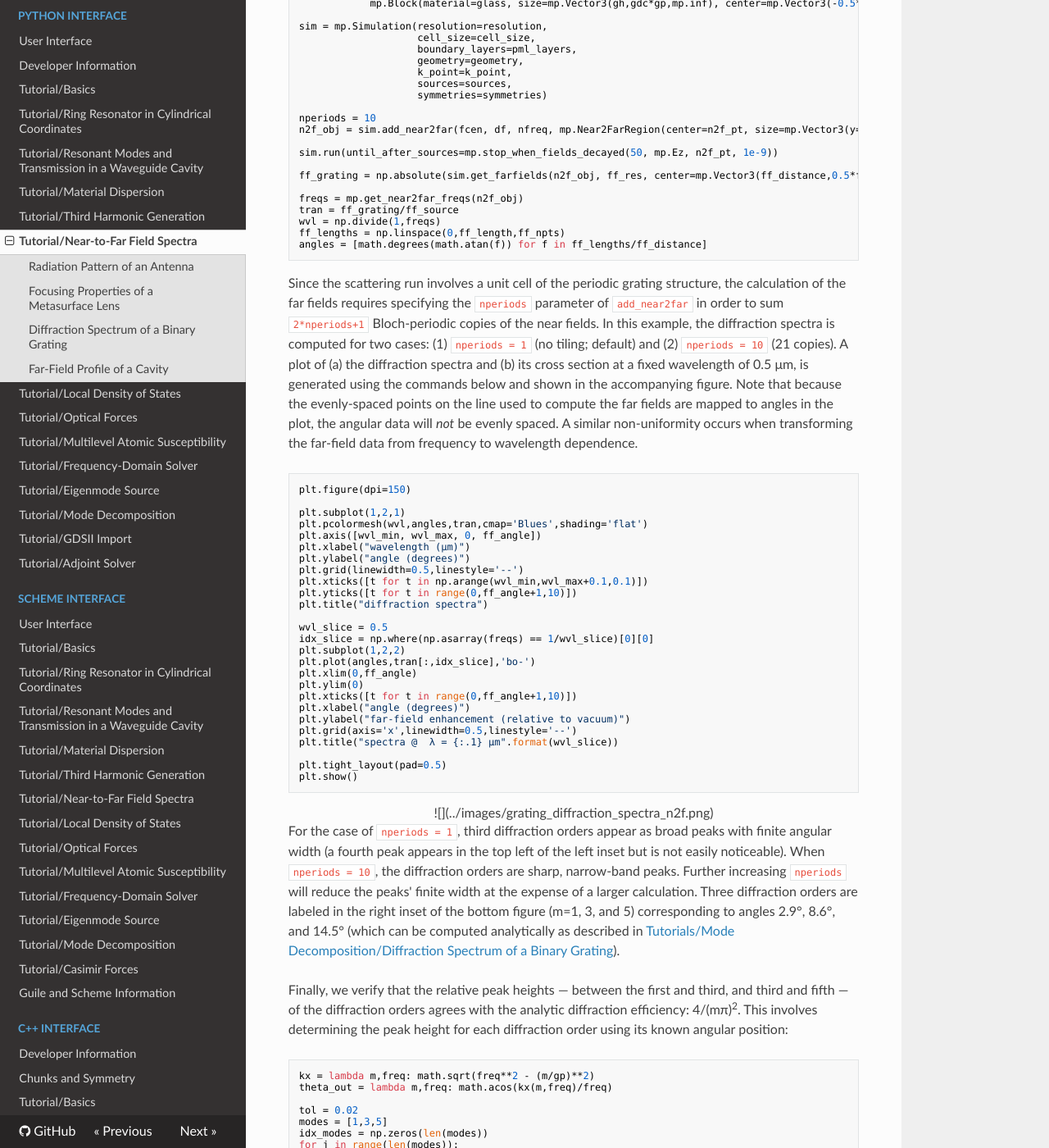
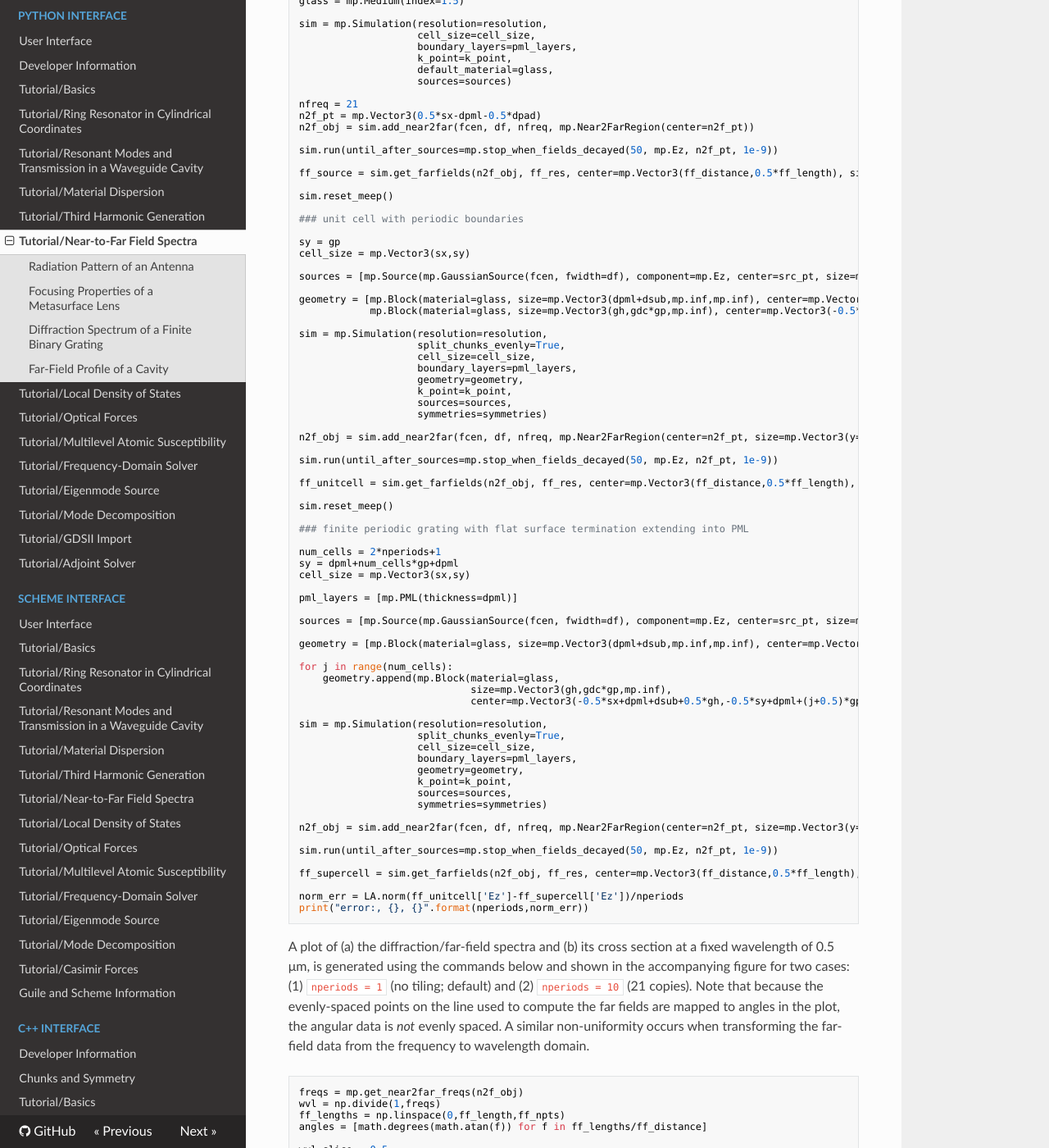
Before and after one commit to NanoComp/meep, an MkDocs documentation site: the page built from doc/docs/Python_Tutorials/Near_to_Far_Field_Spectra.md, in a window 1280 px wide and 1400 px high, scrolled down 8458 px. Shown: the whole window at 82% size. Built offline with MkDocs 1.6.1, drawn with Linux system fonts in a browser that asks for light colours; nearby versions of some CDN libraries; formulas are drawn with MathJax 3; old or Windows-style settings are respelled for this version of MkDocs; some of the changed text lies outside the part shown.

Commit message:
demonstrate O(1/nperiods) scaling of the error for a finite periodic grating

````diff
--- a/doc/docs/Python_Tutorials/Near_to_Far_Field_Spectra.md
+++ b/doc/docs/Python_Tutorials/Near_to_Far_Field_Spectra.md
@@ -348,22 +348,25 @@
 ![](../images/metasurface_lens_farfield.png)
 </center>
 
-Diffraction Spectrum of a Binary Grating
-----------------------------------------
+Diffraction Spectrum of a Finite Binary Grating
+-----------------------------------------------
 
-In this example, we compute the diffraction spectrum of a binary phase [grating](https://en.wikipedia.org/wiki/Diffraction_grating). (In general, diffraction spectra can be computed much more efficiently using [mode decomposition](../Mode_Decomposition.md); for a demonstration, see [Tutorials/Mode Decomposition/Diffraction Spectrum of a Binary Grating](Mode_Decomposition.md#diffraction-spectrum-of-a-binary-grating) which also describes the grating geometry and simulation parameters.) The focus of this tutorial is mainly to demonstrate `add_near2far`'s support for periodic boundaries.
+In this example, we compute the diffraction spectrum of a binary phase [grating](https://en.wikipedia.org/wiki/Diffraction_grating) with finite length. To compute the diffraction spectrum of the infinite periodic structure requires [mode decomposition](../Mode_Decomposition.md); for a demonstration, see [Tutorials/Mode Decomposition/Diffraction Spectrum of a Binary Grating](Mode_Decomposition.md#diffraction-spectrum-of-a-binary-grating) which also describes the grating geometry used in this example (i.e., periodicity of 10 μm, height of 0.5 μm, duty cycle of 0.5, and index 1.5 in air). Note that an infinite periodic structure actually has *no* spatial separation of the diffracted orders; they are all present at every far-field point. The focus of this tutorial is mainly to demonstrate `add_near2far`'s support for periodic boundaries.
 
-The simulation script is in [examples/binary_grating_n2f.py](https://github.com/NanoComp/meep/blob/master/python/examples/binary_grating_n2f.py). The notebook is [examples/binary_grating_n2f.ipynb](https://nbviewer.jupyter.org/github/NanoComp/meep/blob/master/python/examples/binary_grating_n2f.ipynb)
+The simulation script is in [examples/binary_grating_n2f.py](https://github.com/NanoComp/meep/blob/master/python/examples/binary_grating_n2f.py). The notebook is [examples/binary_grating_n2f.ipynb](https://nbviewer.jupyter.org/github/NanoComp/meep/blob/master/python/examples/binary_grating_n2f.ipynb).
 
-The simulation involves computing the scattered near fields of the binary grating for an E<sub>z</sub>-polarized, pulsed planewave source at normal incidence. The far fields are then computed for 500 points along a vertical line positioned 100 m away with length corresponding to a 20° cone. Following standard procedure, two separate runs are performed: (1) an empty cell to obtain the fields from just the incident planewave and (2) a binary-grating unit cell to obtain the scattered fields. The diffraction spectra is computed as the ratio of the energy density of the far fields from the two runs.
+The simulation involves computing the scattered near fields of a finite grating for an E<sub>z</sub>-polarized, pulsed planewave source at normal incidence. The far fields are then computed for 500 points along a line parallel to the grating axis positioned 100 m away in the upper half plane of the symmetric finite structure with length corresponding to a 20° cone. The diffraction spectra is computed as the ratio of the energy density of the far fields from two separate runs: (1) an empty cell to obtain the fields from just the incident planewave and (2) a binary-grating unit cell to obtain the scattered fields. The far-field distance is chosen to be 100 m or 10<sup>7</sup> grating periods away.
+
+Modeling a finite grating requires specifying the `nperiods` parameter of `add_near2far` which sums `2*nperiods+1` Bloch-periodic copies of the near fields. However, because of the way in which the edges of the structure are handled, this approach is only an *approximation* for a finite periodic surface. We will verify that the error from this approximation is O(1/`nperiods`) by comparing its result with that of a true finite periodic structure involving multiple periods in a supercell arrangement terminated with a flat surface extending into PML. (There are infinitely many ways to terminate a finite periodic structure, of course, and different choices will have slightly different errors compared to the periodic approximation.)
 
 ```py
 import meep as mp
 import math
 import numpy as np
+from numpy import linalg as LA
 import matplotlib.pyplot as plt
 
-resolution = 40        # pixels/μm
+resolution = 25        # pixels/μm
 
 dpml = 1.0             # PML thickness
 dsub = 3.0             # substrate thickness
@@ -372,10 +375,21 @@
 gh = 0.5               # grating height
 gdc = 0.5              # grating duty cycle
 
+nperiods = 10          # number of unit cells in finite periodic grating
+
+ff_distance = 1e8      # far-field distance from near-field monitor
+ff_angle = 20          # far-field cone angle
+ff_npts = 500          # number of far-field points
+
+ff_length = ff_distance*math.tan(math.radians(ff_angle))
+ff_res = ff_npts/ff_length
+
 sx = dpml+dsub+gh+dpad+dpml
 cell_size = mp.Vector3(sx)
 
 pml_layers = [mp.PML(thickness=dpml,direction=mp.X)]
+
+symmetries = [mp.Mirror(mp.Y)]
 
 wvl_min = 0.4           # min wavelength
 wvl_max = 0.6           # max wavelength
@@ -404,20 +418,14 @@
 
 sim.run(until_after_sources=mp.stop_when_fields_decayed(50, mp.Ez, n2f_pt, 1e-9))
 
-ff_distance = 1e8    # far-field distance from near fields
-ff_angle = 20        # far-field cone angle
-ff_npts = 500        # number of far-field points
-
-ff_length = ff_distance*math.tan(math.radians(ff_angle))
-ff_res = ff_npts/ff_length
-
-ff_source = np.absolute(sim.get_farfields(n2f_obj, ff_res, center=mp.Vector3(ff_distance,0.5*ff_length), size=mp.Vector3(y=ff_length))['Ez'][0])**2
+ff_source = sim.get_farfields(n2f_obj, ff_res, center=mp.Vector3(ff_distance,0.5*ff_length), size=mp.Vector3(y=ff_length))
 
 sim.reset_meep()
 
+### unit cell with periodic boundaries
+
 sy = gp
 cell_size = mp.Vector3(sx,sy)
-symmetries = [mp.Mirror(mp.Y)]
 
 sources = [mp.Source(mp.GaussianSource(fcen, fwidth=df), component=mp.Ez, center=src_pt, size=mp.Vector3(y=sy))]
 
@@ -425,6 +433,7 @@
             mp.Block(material=glass, size=mp.Vector3(gh,gdc*gp,mp.inf), center=mp.Vector3(-0.5*sx+dpml+dsub+0.5*gh))]
 
 sim = mp.Simulation(resolution=resolution,
+                    split_chunks_evenly=True,
                     cell_size=cell_size,
                     boundary_layers=pml_layers,
                     geometry=geometry,
@@ -432,46 +441,84 @@
                     sources=sources,
                     symmetries=symmetries)
 
-nperiods = 10
 n2f_obj = sim.add_near2far(fcen, df, nfreq, mp.Near2FarRegion(center=n2f_pt, size=mp.Vector3(y=sy)), nperiods=nperiods)
 
 sim.run(until_after_sources=mp.stop_when_fields_decayed(50, mp.Ez, n2f_pt, 1e-9))
 
-ff_grating = np.absolute(sim.get_farfields(n2f_obj, ff_res, center=mp.Vector3(ff_distance,0.5*ff_length), size=mp.Vector3(y=ff_length))['Ez'][0])**2
+ff_unitcell = sim.get_farfields(n2f_obj, ff_res, center=mp.Vector3(ff_distance,0.5*ff_length), size=mp.Vector3(y=ff_length))
 
+sim.reset_meep()
+
+### finite periodic grating with flat surface termination extending into PML
+
+num_cells = 2*nperiods+1
+sy = dpml+num_cells*gp+dpml
+cell_size = mp.Vector3(sx,sy)
+
+pml_layers = [mp.PML(thickness=dpml)]
+
+sources = [mp.Source(mp.GaussianSource(fcen, fwidth=df), component=mp.Ez, center=src_pt, size=mp.Vector3(y=sy-2*dpml))]
+
+geometry = [mp.Block(material=glass, size=mp.Vector3(dpml+dsub,mp.inf,mp.inf), center=mp.Vector3(-0.5*sx+0.5*(dpml+dsub)))]
+
+for j in range(num_cells):
+    geometry.append(mp.Block(material=glass,
+                             size=mp.Vector3(gh,gdc*gp,mp.inf),
+                             center=mp.Vector3(-0.5*sx+dpml+dsub+0.5*gh,-0.5*sy+dpml+(j+0.5)*gp)))
+
+sim = mp.Simulation(resolution=resolution,
+                    split_chunks_evenly=True,
+                    cell_size=cell_size,
+                    boundary_layers=pml_layers,
+                    geometry=geometry,
+                    k_point=k_point,
+                    sources=sources,
+                    symmetries=symmetries)
+
+n2f_obj = sim.add_near2far(fcen, df, nfreq, mp.Near2FarRegion(center=n2f_pt, size=mp.Vector3(y=sy-2*dpml)))
+
+sim.run(until_after_sources=mp.stop_when_fields_decayed(50, mp.Ez, n2f_pt, 1e-9))
+
+ff_supercell = sim.get_farfields(n2f_obj, ff_res, center=mp.Vector3(ff_distance,0.5*ff_length), size=mp.Vector3(y=ff_length))
+
+norm_err = LA.norm(ff_unitcell['Ez']-ff_supercell['Ez'])/nperiods
+print("error:, {}, {}".format(nperiods,norm_err))
+```
+
+A plot of (a) the diffraction/far-field spectra and (b) its cross section at a fixed wavelength of 0.5 μm, is generated using the commands below and shown in the accompanying figure for two cases: (1) `nperiods = 1` (no tiling; default) and (2) `nperiods = 10` (21 copies). Note that because the evenly-spaced points on the line used to compute the far fields are mapped to angles in the plot, the angular data is *not* evenly spaced. A similar non-uniformity occurs when transforming the far-field data from the frequency to wavelength domain.
+
+```py
 freqs = mp.get_near2far_freqs(n2f_obj)
-tran = ff_grating/ff_source
 wvl = np.divide(1,freqs)
 ff_lengths = np.linspace(0,ff_length,ff_npts)
 angles = [math.degrees(math.atan(f)) for f in ff_lengths/ff_distance]
-```
 
-Since the scattering run involves a unit cell of the periodic grating structure, the calculation of the far fields requires specifying the `nperiods` parameter of `add_near2far` in order to sum `2*nperiods+1` Bloch-periodic copies of the near fields. In this example, the diffraction spectra is computed for two cases: (1) `nperiods = 1` (no tiling; default) and (2) `nperiods = 10` (21 copies). A plot of (a) the diffraction spectra and (b) its cross section at a fixed wavelength of 0.5 μm, is generated using the commands below and shown in the accompanying figure. Note that because the evenly-spaced points on the line used to compute the far fields are mapped to angles in the plot, the angular data will *not* be evenly spaced. A similar non-uniformity occurs when transforming the far-field data from frequency to wavelength dependence.
+wvl_slice = 0.5
+idx_slice = np.where(np.asarray(freqs) == 1/wvl_slice)[0][0]
 
-```py
+rel_enh = np.absolute(ff_unitcell['Ez'][0])**2/np.absolute(ff_source['Ez'][0])**2
+
 plt.figure(dpi=150)
 
 plt.subplot(1,2,1)
-plt.pcolormesh(wvl,angles,tran,cmap='Blues',shading='flat')
-plt.axis([wvl_min, wvl_max, 0, ff_angle])
+plt.pcolormesh(wvl,angles,rel_enh,cmap='Blues',shading='flat')
+plt.axis([wvl_min,wvl_max,0,ff_angle])
 plt.xlabel("wavelength (μm)")
 plt.ylabel("angle (degrees)")
 plt.grid(linewidth=0.5,linestyle='--')
 plt.xticks([t for t in np.arange(wvl_min,wvl_max+0.1,0.1)])
 plt.yticks([t for t in range(0,ff_angle+1,10)])
-plt.title("diffraction spectra")
+plt.title("far-field spectra")
 
-wvl_slice = 0.5
-idx_slice = np.where(np.asarray(freqs) == 1/wvl_slice)[0][0]
 plt.subplot(1,2,2)
-plt.plot(angles,tran[:,idx_slice],'bo-')
+plt.plot(angles,rel_enh[:,idx_slice],'bo-')
 plt.xlim(0,ff_angle)
 plt.ylim(0)
 plt.xticks([t for t in range(0,ff_angle+1,10)])
 plt.xlabel("angle (degrees)")
-plt.ylabel("far-field enhancement (relative to vacuum)")
+plt.ylabel("relative enhancement")
 plt.grid(axis='x',linewidth=0.5,linestyle='--')
-plt.title("spectra @  λ = {:.1} μm".format(wvl_slice))
+plt.title("f.-f. spectra @  λ = {:.1} μm".format(wvl_slice))
 
 plt.tight_layout(pad=0.5)
 plt.show()
@@ -481,27 +528,9 @@
 ![](../images/grating_diffraction_spectra_n2f.png)
 </center>
 
-For the case of `nperiods = 1`, third diffraction orders appear as broad peaks with finite angular width (a fourth peak appears in the top left of the left inset but is not easily noticeable). When `nperiods = 10`, the diffraction orders are sharp, narrow-band peaks. Further increasing `nperiods` will reduce the peaks' finite width at the expense of a larger calculation. Three diffraction orders are labeled in the right inset of the bottom figure (m=1, 3, and 5) corresponding to angles 2.9°, 8.6°, and 14.5° (which can be computed analytically as described in [Tutorials/Mode Decomposition/Diffraction Spectrum of a Binary Grating](Mode_Decomposition.md#diffraction-spectrum-of-a-binary-grating)).
+For the case of `nperiods = 1`, three diffraction orders are present in the far-field spectra as broad peaks with broad angular width (a fourth peak/order is also visible). When `nperiods = 10`, the diffraction orders become sharp, narrow peaks. The three diffraction orders are labeled in the right inset of the bottom figure as m=1, 3, and 5 corresponding to angles 2.9°, 8.6°, and 14.5° which provide validation since they can be computed analytically as described in [Tutorials/Mode Decomposition/Diffraction Spectrum of a Binary Grating](Mode_Decomposition.md#diffraction-spectrum-of-a-binary-grating).
 
-Finally, we verify that the relative peak heights &mdash; between the first and third, and third and fifth &mdash; of the diffraction orders agrees with the analytic diffraction efficiency: 4/(mπ)<sup>2</sup>. This involves determining the peak height for each diffraction order using its known angular position:
-
-```py
-kx = lambda m,freq: math.sqrt(freq**2 - (m/gp)**2)
-theta_out = lambda m,freq: math.acos(kx(m,freq)/freq)
-
-tol = 0.02
-modes = [1,3,5]
-idx_modes = np.zeros(len(modes))
-for j in range(len(modes)):
-    idx_modes[j] = np.nonzero(np.logical_and(np.asarray(angles) > math.degrees(theta_out(modes[j],1/wvl_slice))-tol,
-                                             np.asarray(angles) < math.degrees(theta_out(modes[j],1/wvl_slice))+tol))[0][0]
-
-print("peak-ratios:, {}, {}".format(tran[int(idx_modes[0]),idx_slice]/tran[int(idx_modes[1]),idx_slice],
-                                    tran[int(idx_modes[1]),idx_slice]/tran[int(idx_modes[2]),idx_slice]))
-```
-
-The simulated results, 8.750879648602615 and 2.825409394217622, agree with the analytic values 9.0 and 2.8.
-
+Finally, we verify that the error in `add_near2far` &mdash; defined as the L<sub>2</sub>-norm of the difference of the two far-field datasets from the unit-cell and super-cell calculations normalized by `nperiods` &mdash; is O(1/`nperiods`) by comparing results for three values of `nperiods` of 5, 10, and 20. The error values, which are displayed in the output in the line prefixed by `error:`, are `0.0001195599054639075`, `5.981324591508146e-05` and `2.989829913961854e-05`. The pairwise ratios of the errors for these three finite structures is nearly 2 as expected (i.e., doubling `nperiods` results in a halving of the error).
 
 Far-Field Profile of a Cavity
 -----------------------------
````
Also changed, not shown: doc/docs/images/grating_diffraction_spectra_n2f.png, 2 other files.
